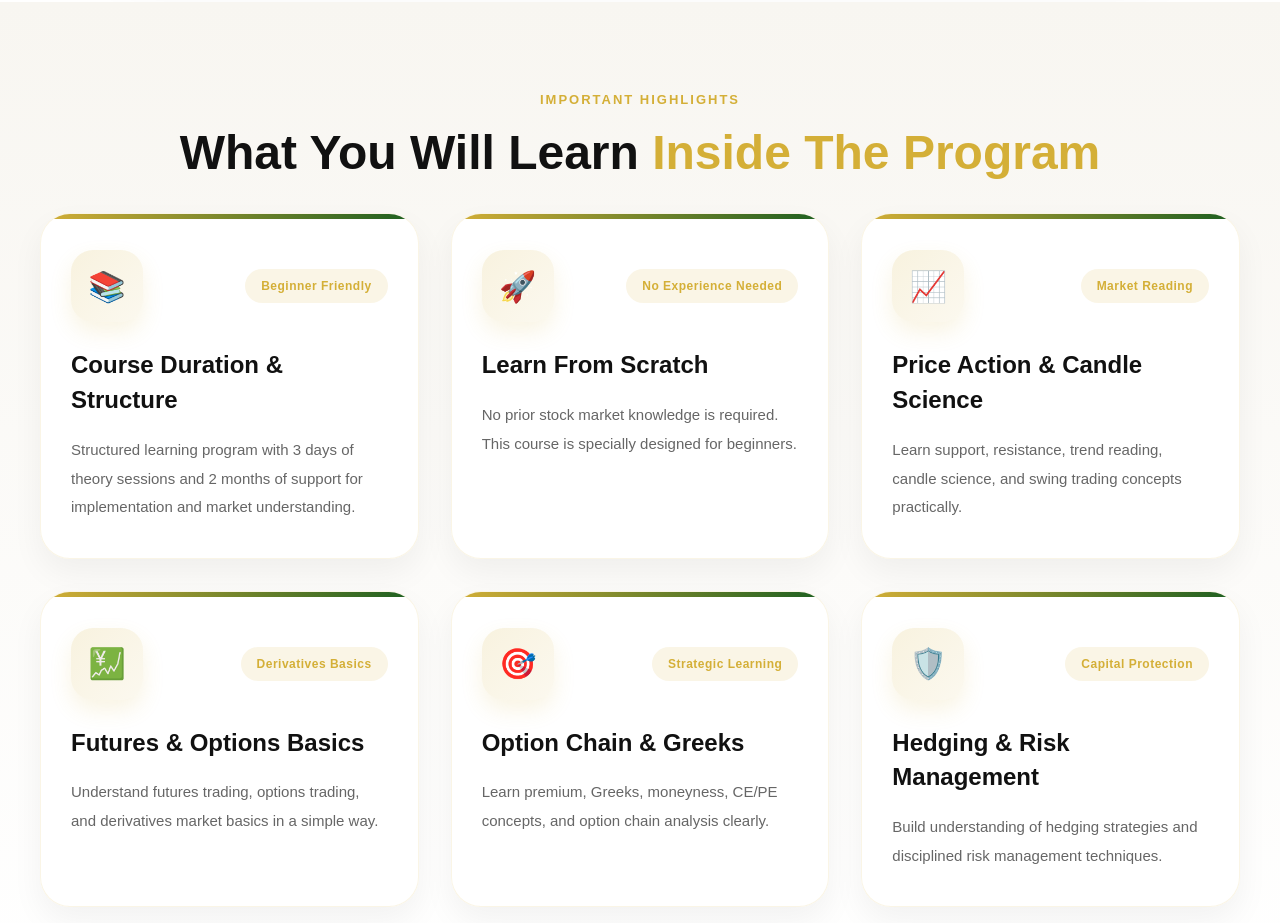
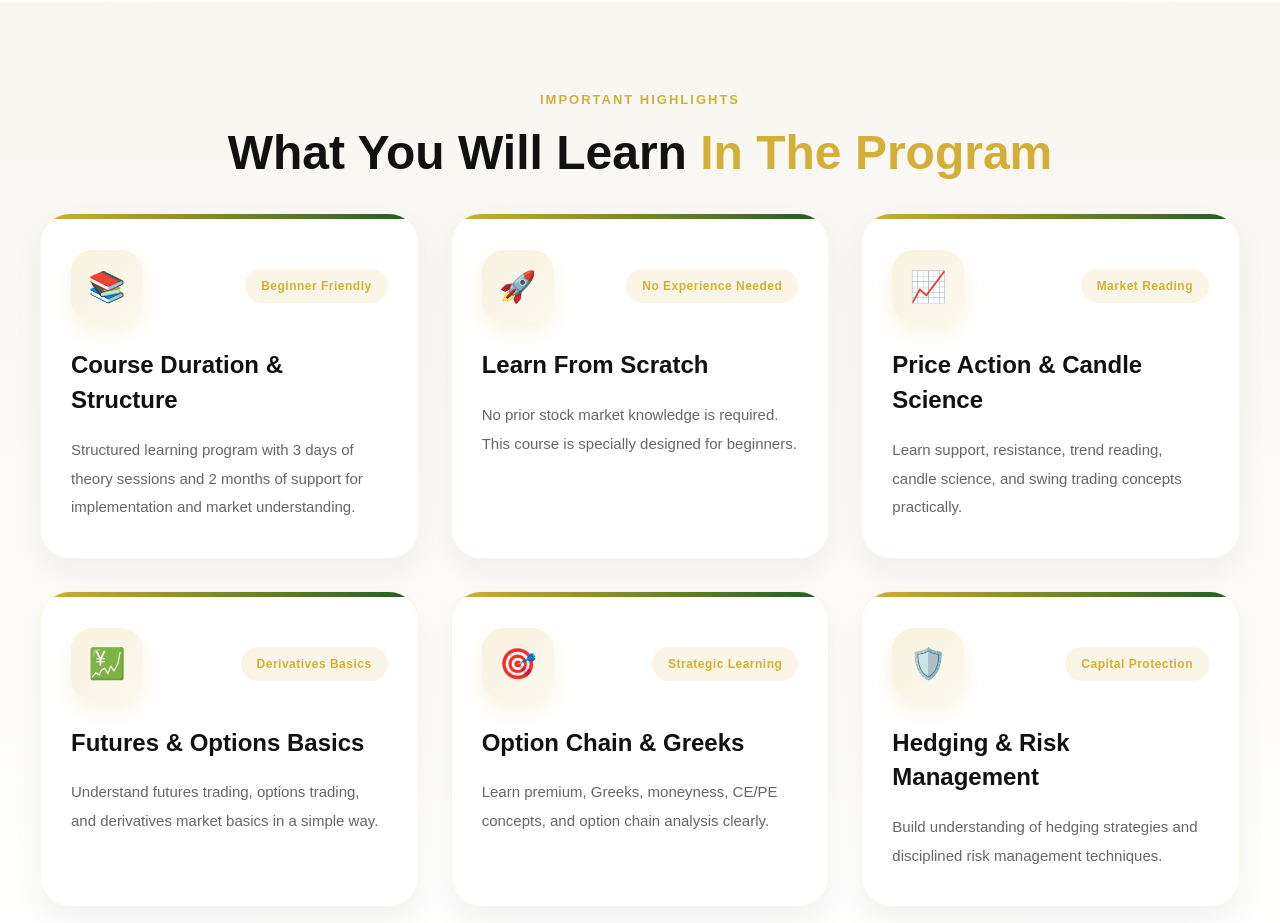
Before and after one commit to Nagashree545/MTA, a React (Create React App) app: page /mastertrader in a window 1280 px wide. Shown: the part 1620-2543 px from the top of the page. Built offline with nearby package versions, Linux system fonts and the light colour scheme.

Commit message:
redeploy

```diff
--- a/src/Components/MasterTrading.jsx
+++ b/src/Components/MasterTrading.jsx
@@ -222,7 +222,7 @@ export default function MasterTrader() {
 
             <h2>
               What You Will Learn
-              <span> Inside The Program</span>
+              <span> In The Program</span>
             </h2>
 
           </div>
```
